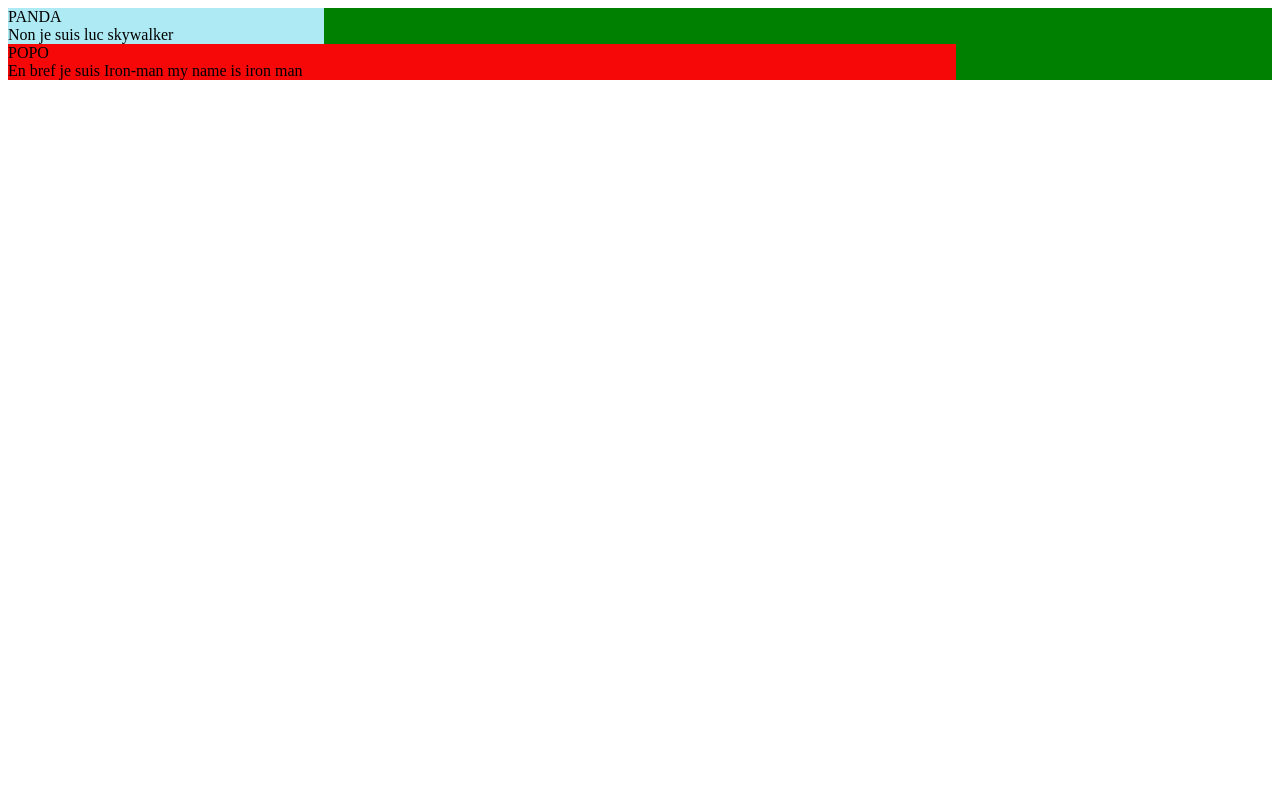
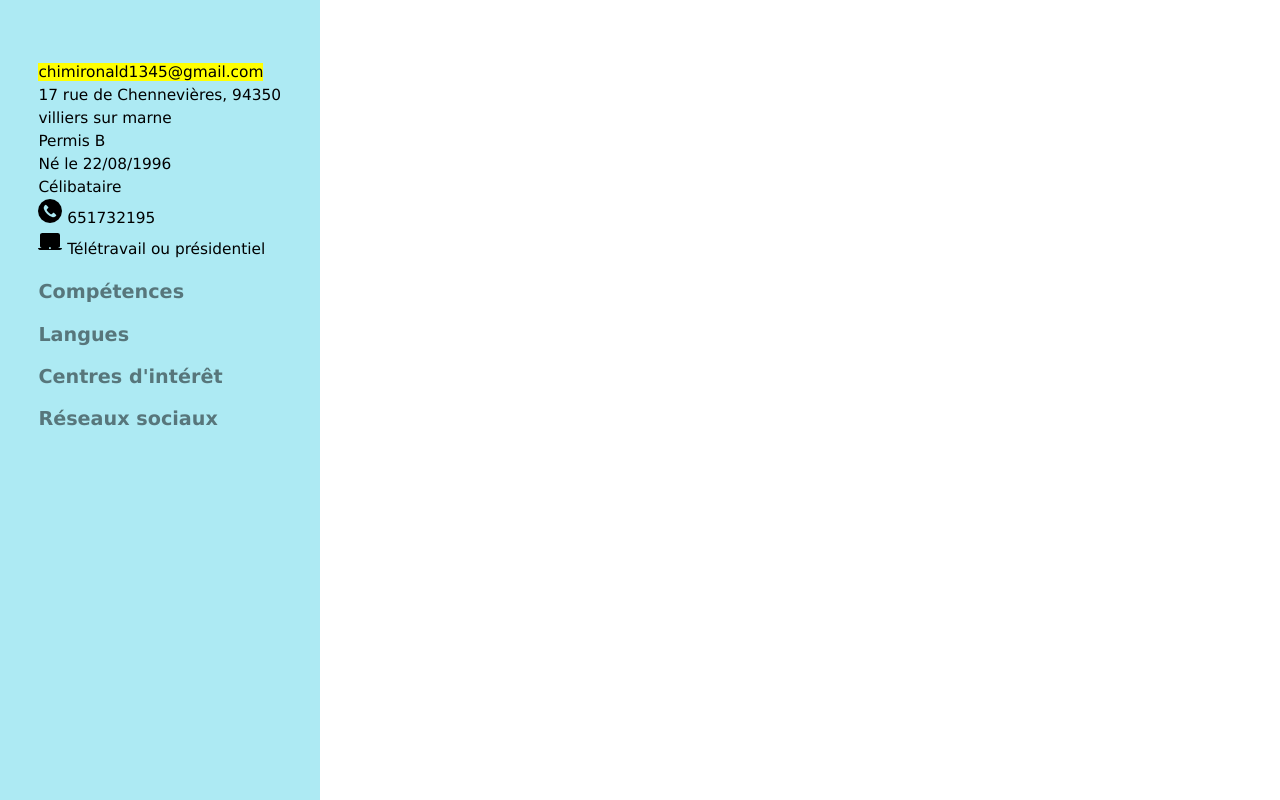
Before and after one commit to eulgen/Port-folio, a plain HTML site: page index.html in a window 1280 px wide. Drawn offline with Linux system fonts and the light colour scheme.

Commit message:
CV copying version=1.1

```diff
--- a/index.html
+++ b/index.html
@@ -7,16 +7,36 @@
     <link rel="stylesheet" href="style.css">
 </head>
 <body>
-    <div class="all_cv">
-        <div class="cmp_loc">
-            PANDA <br>
-            Non je suis luc skywalker
+    <div class="cmp_loc">
+        <div class="text_cmp">
+            <div class="loc">
+                <mark>chimironald1345@gmail.com</mark><br>
+                17 rue de Chennevières, 94350 villiers sur marne <br>
+                Permis B <br>
+                Né le 22/08/1996 <br>
+                Célibataire <br>
+                <img src="phone-call.png" alt="img phone call"> 651732195 <br>
+                <img src="laptop_mac_FILL1_wght400_GRAD0_opsz24.png" alt="img télétravail"> Télétravail ou présidentiel <br>
+            </div>
+            <div class="cmp">
+                <div class="competences">
+                    <h3>Compétences</h3>
+                </div>
+                <div class="langues">
+                    <h3>Langues</h3>
+                </div>
+                <div class="centre_interet">
+                    <h3>Centres d'intérêt</h3>
+                </div>
+                <div class="reseau_sociaux">
+                    <h3>Réseaux sociaux</h3>
+                </div>
+            </div>
         </div>
-        <div class="exp_pro">
-            POPO <br>
-            En bref je suis Iron-man
-            my name is iron man
-        </div>
+
+    </div>
+    <div class="exp_pro">
+
     </div>
 </body>
 </html>
--- a/style.css
+++ b/style.css
@@ -1,19 +1,38 @@
+html,body{
+    padding: 0;
+    margin: 0;
+    height: 100%;
+}
+
 .cmp_loc{
     background-color: rgb(173, 234, 243);
     width: 25%;
     height: 100%;
-    /*float: left;*/
-    object-position: right;
-    margin-right: 100%;
+    float: left;
 }
 
 .exp_pro{
-    background-color: rgb(246, 8, 8);
+    background-color: rgb(255, 255, 255);
     width: 75%;
     height: 100%;
-    /*float: right;*/
+    float: right;
 }
 
-.all_cv{
-    background-color: green;
+.text_cmp{
+    margin-left:12%;
+    margin-right: 12%;
+    font-family: Verdana;
 }
+
+.loc{
+    height: 50%;
+    /*background-color: rgb(255, 254, 254);*/
+    margin-top: 25%;
+    font-size: 1.2vw;
+    line-height: 1.5em;
+}
+
+.cmp,h3{
+    font-size: 1.5vw;
+    opacity: 0.7;
+}
```
Also changed, not shown: calendar.png (added), laptop_mac_FILL1_wght400_GRAD0_opsz24.png (added), phone-call.png (added).
